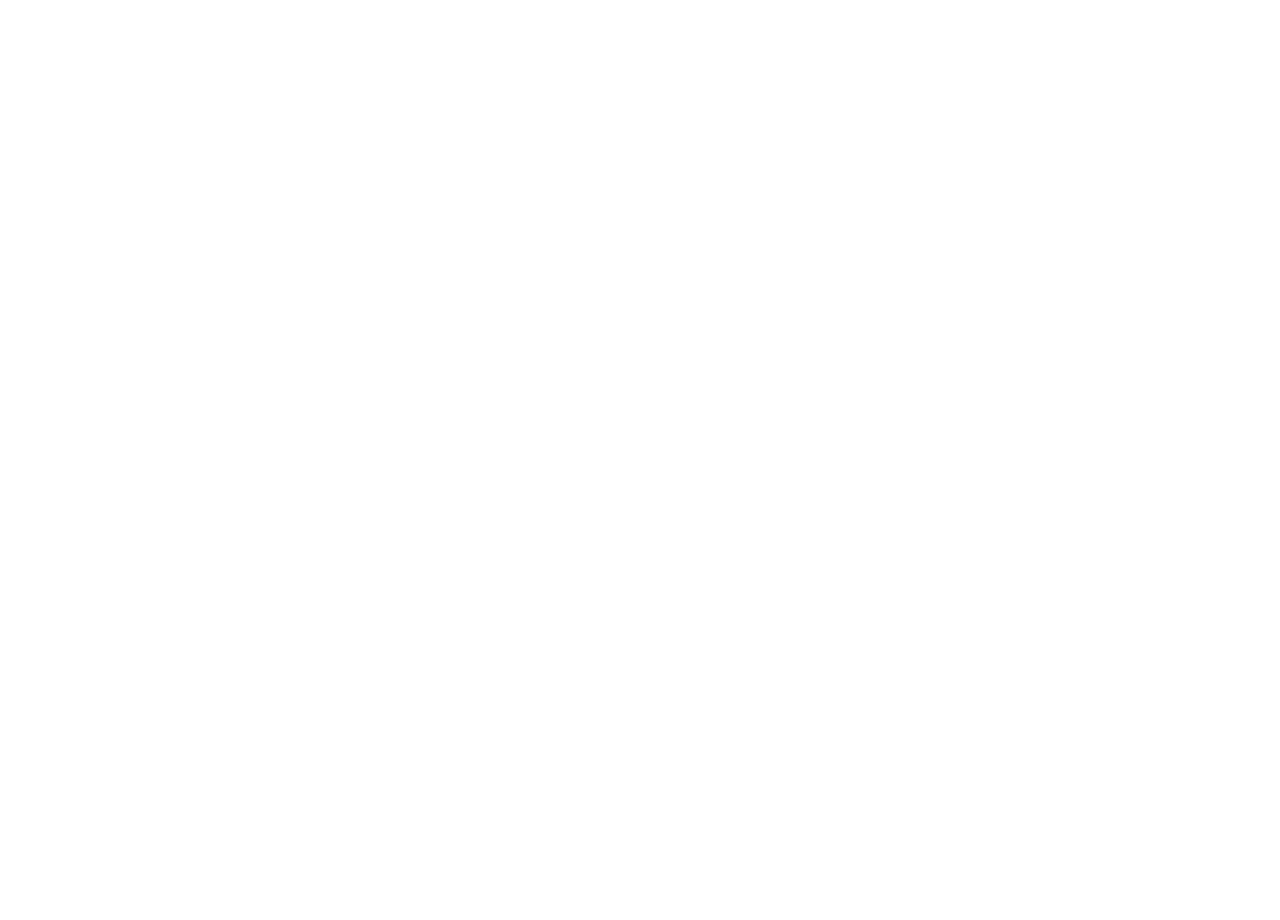
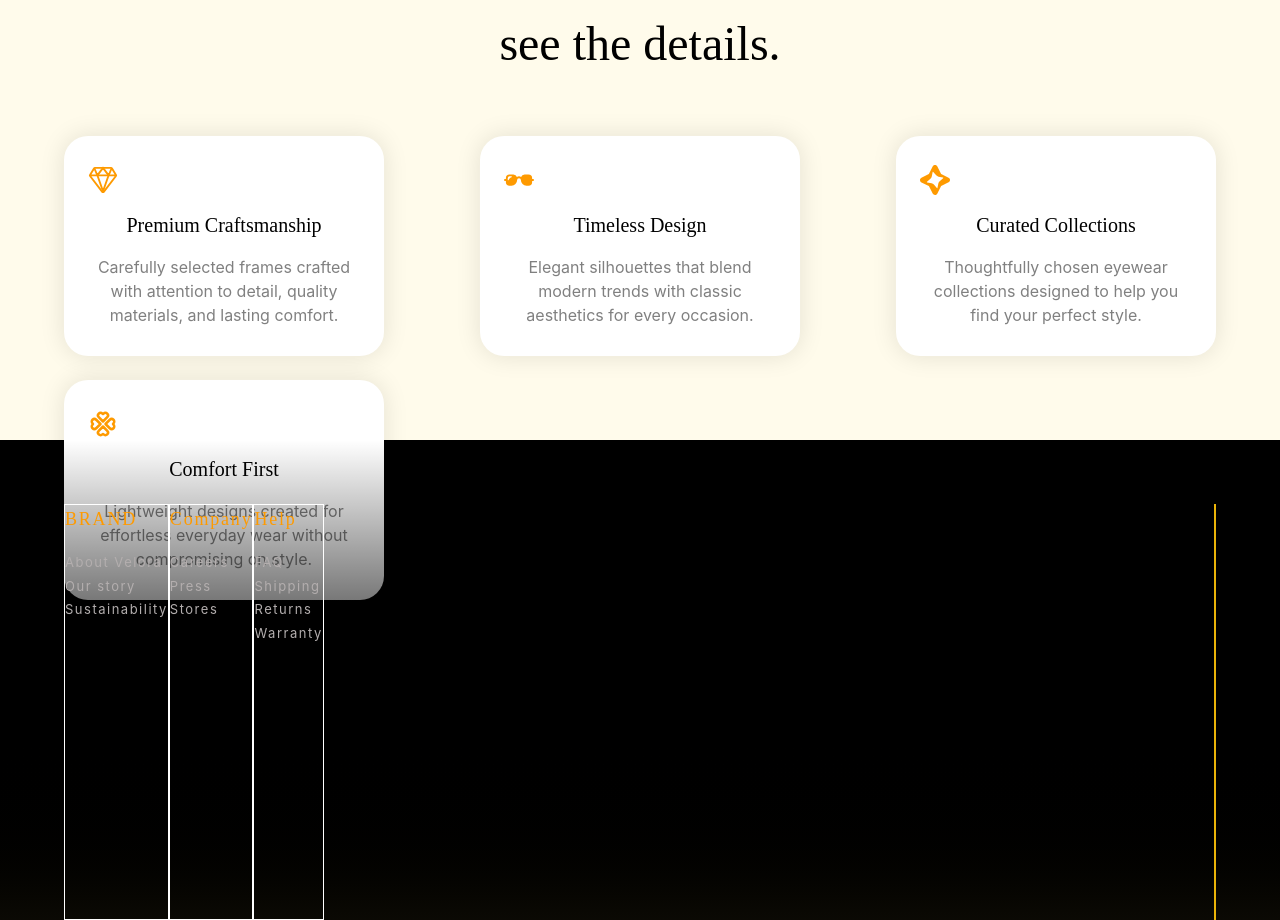
Before and after one commit to Anvar-Khikmatov/shopping-cart, a React (Vite) app: page /home in a window 1280 px wide. Shown: the part 1880-2800 px from the top of the page. Before the commit the page ends 1708 px from the top, so only its background shows below. Built offline with nearby package versions, Linux system fonts and the light colour scheme.

Commit message:
homepage almost done

```diff
--- /dev/null
+++ b/src/components/Footer.jsx
@@ -0,0 +1,37 @@
+function Footer() {
+
+  return (
+    <>
+      <footer className="h-[85vh] bg-black flex flex-col">
+        <div className="flex-1 flex justify-between py-16 px-(--section-content-px) bg-linear-to-t from-amber-200/10 via-black/90  to-transparent" >
+          <div className="flex flex-col w-fit h-full gap-1 border border-white">
+            <p className="font-(family-name:--font-heading) text-amber-500 mb-4 tracking-widest text-lg">BRAND</p>
+            <a href="#" className="footer-links"> About Velora</a>
+            <a href="#" className="footer-links"> Our story</a>
+            <a href="#" className="footer-links"> Sustainability</a>
+          </div>
+          <div className="flex flex-col w-fit h-full gap-1 border border-white">
+            <p className="font-(family-name:--font-heading) text-amber-500 mb-4 tracking-widest text-lg">Company</p>
+            <a href="#" className="footer-links"> Careers</a>
+            <a href="#" className="footer-links"> Press</a>
+            <a href="#" className="footer-links"> Stores</a>
+          </div>
+          <div className="flex flex-col w-fit h-full gap-1 border border-white">
+            <p className="font-(family-name:--font-heading) text-amber-500 mb-4 tracking-widest text-lg">Help</p>
+            <a href="#" className="footer-links"> FAQ</a>
+            <a href="#" className="footer-links"> Shipping</a>
+            <a href="#" className="footer-links"> Returns</a>
+            <a href="#" className="footer-links"> Warranty</a>
+          </div>
+
+          <div className="vertical-line"></div>
+
+        </div>
+        <div className="h-[20%] border-t border-white/10 "></div>
+      </footer>
+    </>
+  )
+
+}
+
+export default Footer
--- a/src/components/HeroSlider.jsx
+++ b/src/components/HeroSlider.jsx
@@ -1,9 +1,8 @@
 import { useEffect, useState } from 'react';
-import { homepageContent } from '../contentData.js'
 import { GrNext } from "react-icons/gr";
 import { GrPrevious } from "react-icons/gr";
 
-function HeroSlider() {
+function HeroSlider({homepageContent}) {
 
   const [current, setCurrent] = useState(0)
   const [userInteracted, setUserInteracted] = useState(false)
@@ -34,7 +33,6 @@
     return () => clearInterval(intervalId);
   },[userInteracted])
 
-console.log(homepageContent);
 
   return (
     <section id="hero" className='flex items-center overflow-hidden bg-[#949087] relative h-[40vh] md:h-[55vh] lg:h-[68vh] '>
--- a/src/components/WhySection.jsx
+++ b/src/components/WhySection.jsx
@@ -0,0 +1,25 @@
+function WhySection({whySectionContent}) {
+
+  return (
+    <>
+      <section  className='h-fit flex flex-col py-16 bg-amber-50' >
+        <div className='flex flex-col gap-4 justify-center items-center pt-6 pb-14'>
+          <p className='discover text-xs tracking-[0.5rem]'> {whySectionContent.subheading}</p>
+          <h2 className='w-[20ch] text-center leading-18 font-(family-name:--font-heading) text-5xl'> {whySectionContent.heading} </h2>
+        </div>
+
+        <div className=" h-60 w-full flex flex-wrap justify-between items-center gap-6 px-(--section-content-px)">
+          {whySectionContent.descriptionBox.map((box, i) => (
+            <div key={`box-${i}`} className="bg-white h-55 w-80 rounded-3xl p-6 flex flex-col justify-center items-center gap-4 shadow-[0_0_25px_1px_rgba(22,21,21,0.1)] transition-shadow duration-300 ease-in-out hover:shadow-[0_0_35px_1px_rgba(22,21,21,0.2)]">
+              <div className="self-start text-3xl text-amber-500"> {box.icon} </div>
+              <h3 className="font-(family-name:--font-heading) text-xl"> {box.title} </h3>
+              <div className="text-center text-base text-[grey]"> {box.description} </div>
+            </div>
+          ))}
+        </div>
+      </section>
+    </>
+  )
+}
+
+export default WhySection
--- a/src/contentData.js
+++ b/src/contentData.jsx
@@ -3,6 +3,14 @@
 import heroImg3 from './assets/3.webp'
 import heroImg4 from './assets/4.webp'
 import heroImg5 from './assets/5.webp'
+import { IoDiamondOutline } from "react-icons/io5";
+import { BsSunglasses } from "react-icons/bs";
+import { SiCodemagic } from "react-icons/si";
+import { TbClover } from "react-icons/tb";
+
+
+
+
 
 export const homepageContent = {
   heroSlides: [
@@ -43,3 +51,32 @@
     }
   ]
 };
+
+
+export const whySectionContent = {
+  subheading: "WHY VELORA",
+  heading: "Crafted for those who see the details.",
+  descriptionBox: [
+    {
+      icon: <IoDiamondOutline />,
+      title: "Premium Craftsmanship",
+      description: "Carefully selected frames crafted with attention to detail, quality materials, and lasting comfort."
+    },
+    {
+      icon: <BsSunglasses />,
+      title: "Timeless Design",
+      description: "Elegant silhouettes that blend modern trends with classic aesthetics for every occasion."
+    },
+    {
+      icon: <SiCodemagic />,
+      title: "Curated Collections",
+      description: "Thoughtfully chosen eyewear collections designed to help you find your perfect style."
+    },
+    {
+      icon: <TbClover  />,
+      title: "Comfort First",
+      description: "Lightweight designs created for effortless everyday wear without compromising on style."
+    },
+
+  ]
+}
--- a/src/index.css
+++ b/src/index.css
@@ -94,3 +94,36 @@
   height: 2px;
   background-color: orange;
 }
+
+.why-box{
+  height: 15rem;
+  width: 20rem;
+  background-color: white;
+  border-radius: 10px;
+  box-shadow: 0 0 10px 1px rgb(236, 236, 236);
+  transition: box-shadow 0.2s ease;
+  display: flex;
+  flex-direction: column;
+}
+
+.why-box:hover{
+  box-shadow: 0 0 15px 2px rgb(210, 210, 210);
+}
+
+.footer-links{
+  color: rgb(179, 174, 174);
+  font-size: small;
+  transition: filter 0.3s ease;
+  letter-spacing: 1.5px;
+}
+
+.footer-links:hover{
+  filter: brightness(150%);
+}
+
+.vertical-line{
+  height: 100%;
+  width: 1px;
+  border: 1px solid rgb(234, 179, 8);
+  margin-left: auto;
+}
--- a/src/pages/Home.jsx
+++ b/src/pages/Home.jsx
@@ -1,5 +1,8 @@
 import { Link } from 'react-router'
-import HeroSlider from '../components/HeroSlider'
+import HeroSlider from '../components/HeroSlider.jsx'
+import WhySection from '../components/WhySection.jsx'
+import Footer from '../components/Footer.jsx'
+import { homepageContent, whySectionContent } from '../contentData.jsx'
 import man from '../assets/maleSection.jpg'
 import woman from '../assets/womanSection.jpg'
 import sunglasses from '../assets/glass_banner.jpg'
@@ -12,13 +15,13 @@
 
   return (
     <>
-      <HeroSlider/>
+      <HeroSlider homepageContent={homepageContent} />
 
       {/* Category section */}
       <section className='flex flex-col py-16'>
         <div className='flex flex-col gap-4 justify-center items-center pt-6 pb-14'>
           <p className='discover text-xs tracking-[0.5rem]'> DISCOVER</p>
-          <h2 className='font-(family-name:--font-heading) text-6xl'>Shop by Category</h2>
+          <h2 className='font-(family-name:--font-heading) text-5xl'>Shop by Category</h2>
         </div>
 
         <div className="grid grid-cols-2 grid-rows-[24rem_18rem]  gap-6 px-(--section-content-px)">
@@ -56,6 +59,9 @@
           </Link>
         </div>
       </section>
+
+      <WhySection whySectionContent={whySectionContent} />
+      <Footer />
     </>
   )
 }
```
